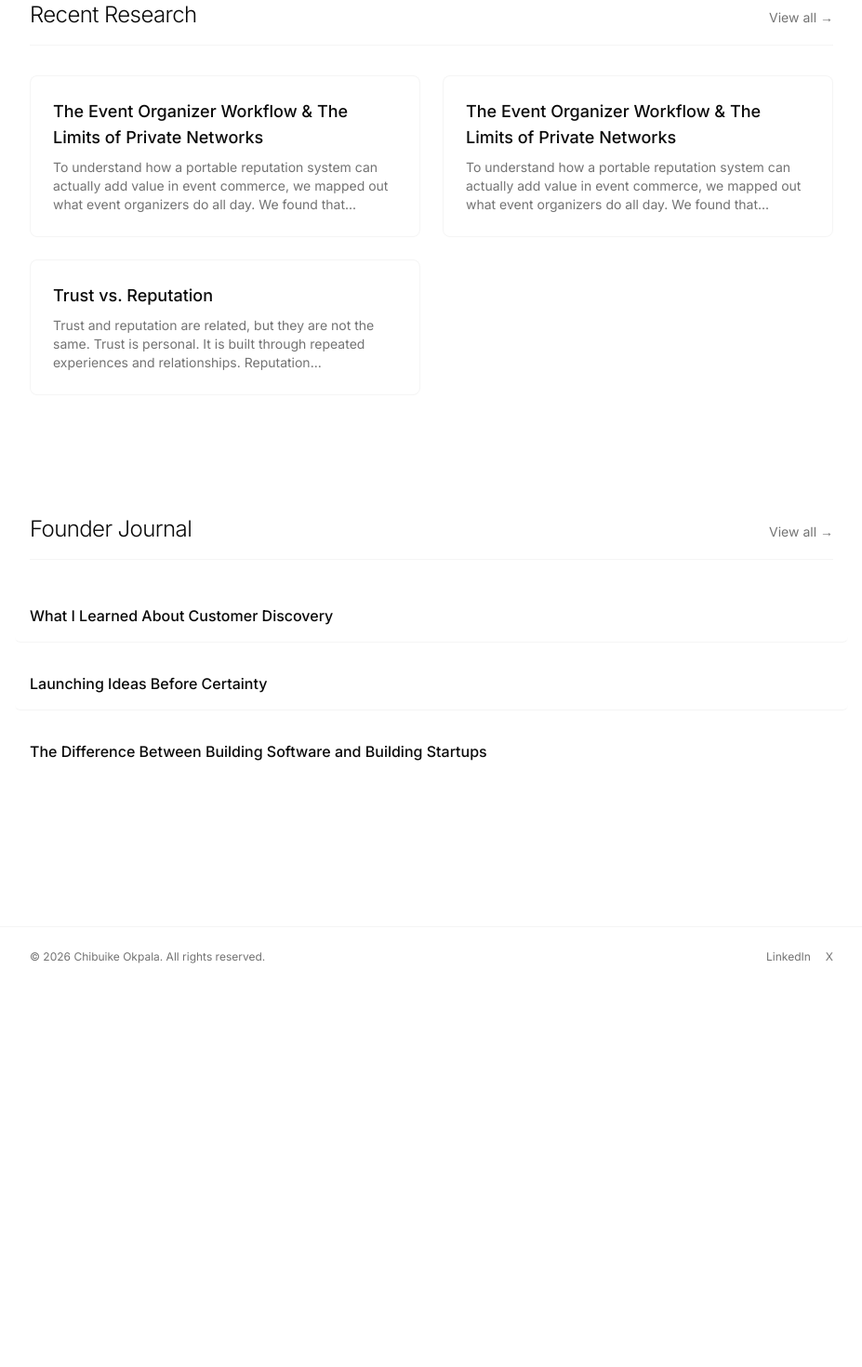
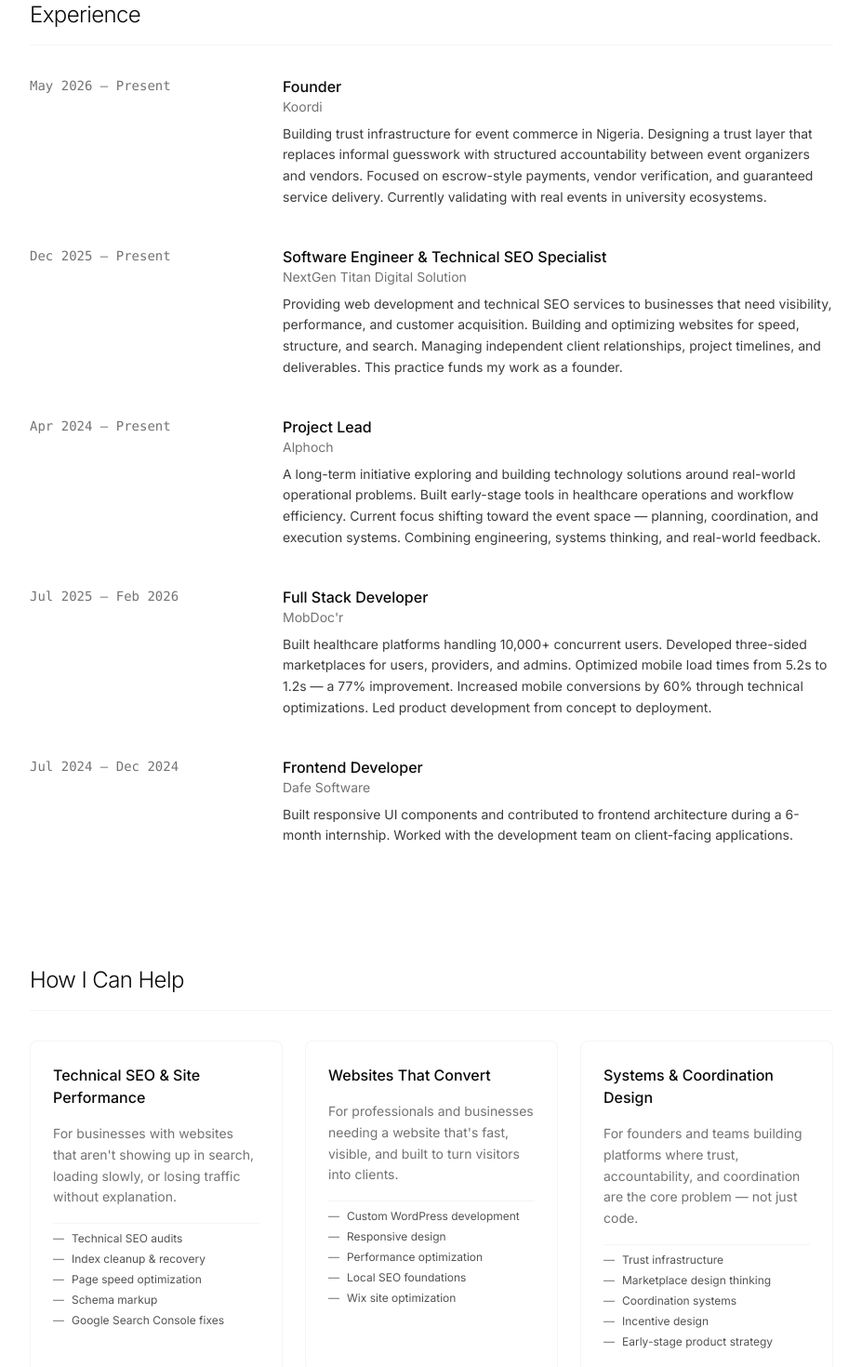
Before and after one commit to techchibuike/portfolio, a Next.js app: page / in a window 1280 px wide. Shown: the part 800-2270 px from the top of the page at 93% size, without its empty margins (176-1103 px from the left). Before the commit the page ends 1861 px from the top, so only its background shows below. Built offline with nearby package versions, Linux system fonts and the light colour scheme.

Commit message:
feat: implement home page with experience, services, and latest content sections

```diff
--- a/src/app/components/StructuredData.tsx
+++ b/src/app/components/StructuredData.tsx
@@ -3,7 +3,7 @@
     "@context": "https://schema.org",
     "@type": "Person",
     name: "Chibuike Okpala",
-    jobTitle: "Full Stack Developer",
+    jobTitle: "Founder & Analyst",
     url: "https://techchibuike.netlify.app",
     sameAs: [
       "https://github.com/techchibuike",
--- a/src/app/page.tsx
+++ b/src/app/page.tsx
@@ -1,5 +1,82 @@
 import Link from "next/link";
 import { getAllMarkdownDocuments } from "@/lib/markdown";
+
+const EXPERIENCE = [
+  {
+    year: "May 2026 — Present",
+    role: "Founder",
+    company: "Koordi",
+    description:
+      "Building trust infrastructure for event commerce in Nigeria. Designing a trust layer that replaces informal guesswork with structured accountability between event organizers and vendors. Focused on escrow-style payments, vendor verification, and guaranteed service delivery. Currently validating with real events in university ecosystems.",
+  },
+  {
+    year: "Dec 2025 — Present",
+    role: "Software Engineer & Technical SEO Specialist",
+    company: "NextGen Titan Digital Solution",
+    description:
+      "Providing web development and technical SEO services to businesses that need visibility, performance, and customer acquisition. Building and optimizing websites for speed, structure, and search. Managing independent client relationships, project timelines, and deliverables. This practice funds my work as a founder.",
+  },
+  {
+    year: "Apr 2024 — Present",
+    role: "Project Lead",
+    company: "Alphoch",
+    description:
+      "A long-term initiative exploring and building technology solutions around real-world operational problems. Built early-stage tools in healthcare operations and workflow efficiency. Current focus shifting toward the event space — planning, coordination, and execution systems. Combining engineering, systems thinking, and real-world feedback.",
+  },
+  {
+    year: "Jul 2025 — Feb 2026",
+    role: "Full Stack Developer",
+    company: "MobDoc'r",
+    description:
+      "Built healthcare platforms handling 10,000+ concurrent users. Developed three-sided marketplaces for users, providers, and admins. Optimized mobile load times from 5.2s to 1.2s — a 77% improvement. Increased mobile conversions by 60% through technical optimizations. Led product development from concept to deployment.",
+  },
+  {
+    year: "Jul 2024 — Dec 2024",
+    role: "Frontend Developer",
+    company: "Dafe Software",
+    description:
+      "Built responsive UI components and contributed to frontend architecture during a 6-month internship. Worked with the development team on client-facing applications.",
+  },
+];
+
+const SERVICES = [
+  {
+    title: "Technical SEO & Site Performance",
+    description:
+      "For businesses with websites that aren't showing up in search, loading slowly, or losing traffic without explanation.",
+    services: [
+      "Technical SEO audits",
+      "Index cleanup & recovery",
+      "Page speed optimization",
+      "Schema markup",
+      "Google Search Console fixes",
+    ],
+  },
+  {
+    title: "Websites That Convert",
+    description:
+      "For professionals and businesses needing a website that's fast, visible, and built to turn visitors into clients.",
+    services: [
+      "Custom WordPress development",
+      "Responsive design",
+      "Performance optimization",
+      "Local SEO foundations",
+      "Wix site optimization",
+    ],
+  },
+  {
+    title: "Systems & Coordination Design",
+    description:
+      "For founders and teams building platforms where trust, accountability, and coordination are the core problem — not just code.",
+    services: [
+      "Trust infrastructure",
+      "Marketplace design thinking",
+      "Coordination systems",
+      "Incentive design",
+      "Early-stage product strategy",
+    ],
+  },
+];
 
 export default function Home() {
   const latestJournal = getAllMarkdownDocuments("journal").slice(0, 3);
@@ -10,10 +87,16 @@
       {/* Hero Section */}
       <section className="space-y-8 animate-fade-in-up">
         <h1 className="text-4xl sm:text-5xl md:text-6xl font-light leading-tight tracking-tight max-w-3xl">
-          I build products that solves meaningful real-world problems.
+          I build products that solve meaningful real-world problems.
         </h1>
         <p className="text-lg text-muted-foreground leading-relaxed max-w-2xl">
-          I'm Damian Chibuike Okpala, a founder and software engineer passionate about understanding how people, businesses, and systems work. I believe the best products are built on evidence rather than assumptions, so I spend as much time learning about problems as I do building solutions. Through research, experimentation, and technology, I aim to create products that solve meaningful challenges and deliver lasting value.
+          I&apos;m Damian Chibuike Okpala, a founder and software engineer
+          passionate about understanding how people, businesses, and systems
+          work. I believe the best products are built on evidence rather than
+          assumptions, so I spend as much time learning about problems as I do
+          building solutions. Through research, experimentation, and technology,
+          I aim to create products that solve meaningful challenges and deliver
+          lasting value.
         </p>
         <div className="flex flex-wrap gap-4 pt-4">
           <Link
@@ -31,18 +114,99 @@
         </div>
       </section>
 
+      {/* Experience Section */}
+      <section
+        className="space-y-8 animate-fade-in-up"
+        style={{ animationDelay: "0.05s" }}
+      >
+        <div className="border-b border-border/40 pb-4">
+          <h2 className="text-2xl font-light tracking-tight">Experience</h2>
+        </div>
+        <div className="space-y-10">
+          {EXPERIENCE.map((exp) => (
+            <div
+              key={`${exp.company}-${exp.role}`}
+              className="grid sm:grid-cols-[240px_1fr] gap-2 sm:gap-8"
+            >
+              <div className="text-sm text-muted-foreground font-mono leading-relaxed whitespace-nowrap">
+                {exp.year}
+              </div>
+              <div className="space-y-2">
+                <div>
+                  <h3 className="text-base font-medium">{exp.role}</h3>
+                  <p className="text-sm text-muted-foreground">{exp.company}</p>
+                </div>
+                <p className="text-sm text-foreground/80 leading-relaxed">
+                  {exp.description}
+                </p>
+              </div>
+            </div>
+          ))}
+        </div>
+      </section>
+
+      {/* Services / Work Doors Section */}
+      <section
+        className="space-y-8 animate-fade-in-up"
+        style={{ animationDelay: "0.1s" }}
+      >
+        <div className="border-b border-border/40 pb-4">
+          <h2 className="text-2xl font-light tracking-tight">
+            How I Can Help
+          </h2>
+        </div>
+        <div className="grid gap-6 sm:grid-cols-3">
+          {SERVICES.map((service) => (
+            <div
+              key={service.title}
+              className="p-6 rounded-lg border border-border/40 bg-card space-y-4"
+            >
+              <h3 className="text-base font-medium">{service.title}</h3>
+              <p className="text-sm text-muted-foreground leading-relaxed">
+                {service.description}
+              </p>
+              <ul className="space-y-1.5 pt-2 border-t border-border/40">
+                {service.services.map((item) => (
+                  <li
+                    key={item}
+                    className="text-xs text-foreground/70 flex items-baseline gap-2"
+                  >
+                    <span className="text-muted-foreground">—</span>
+                    {item}
+                  </li>
+                ))}
+              </ul>
+            </div>
+          ))}
+        </div>
+      </section>
+
       {/* Featured Research */}
-      <section className="space-y-8 animate-fade-in-up" style={{ animationDelay: "0.1s" }}>
+      <section
+        className="space-y-8 animate-fade-in-up"
+        style={{ animationDelay: "0.15s" }}
+      >
         <div className="flex items-baseline justify-between border-b border-border/40 pb-4">
-          <h2 className="text-2xl font-light tracking-tight">Recent Research</h2>
-          <Link href="/research" className="text-sm text-muted-foreground hover:text-foreground transition-colors">
+          <h2 className="text-2xl font-light tracking-tight">
+            Recent Research
+          </h2>
+          <Link
+            href="/research"
+            className="text-sm text-muted-foreground hover:text-foreground transition-colors"
+          >
             View all →
           </Link>
         </div>
         <div className="grid gap-6 sm:grid-cols-2">
           {latestResearch.map((doc) => (
-            <Link key={doc.slug} href={`/research/${doc.slug}`} className="group block p-6 rounded-lg border border-border/40 bg-card hover:border-border transition-colors">
-              <h3 className="text-lg font-medium mb-2 group-hover:text-primary transition-colors">{doc.title}</h3>
+            <Link
+              key={doc.slug}
+              href={`/research/${doc.slug}`}
+              className="group block p-6 rounded-lg border border-border/40 bg-card hover:border-border transition-colors"
+            >
+              <h3 className="text-lg font-medium mb-2 group-hover:text-primary transition-colors">
+                {doc.title}
+              </h3>
               <p className="text-sm text-muted-foreground line-clamp-3">
                 {doc.excerpt}
               </p>
@@ -52,17 +216,31 @@
       </section>
 
       {/* Founder Journal */}
-      <section className="space-y-8 animate-fade-in-up" style={{ animationDelay: "0.2s" }}>
+      <section
+        className="space-y-8 animate-fade-in-up"
+        style={{ animationDelay: "0.2s" }}
+      >
         <div className="flex items-baseline justify-between border-b border-border/40 pb-4">
-          <h2 className="text-2xl font-light tracking-tight">Founder Journal</h2>
-          <Link href="/journal" className="text-sm text-muted-foreground hover:text-foreground transition-colors">
+          <h2 className="text-2xl font-light tracking-tight">
+            Founder Journal
+          </h2>
+          <Link
+            href="/journal"
+            className="text-sm text-muted-foreground hover:text-foreground transition-colors"
+          >
             View all →
           </Link>
         </div>
         <div className="grid gap-4">
           {latestJournal.map((doc) => (
-            <Link key={doc.slug} href={`/journal/${doc.slug}`} className="group flex flex-col sm:flex-row sm:items-baseline gap-2 sm:gap-6 py-4 border-b border-border/40 last:border-0 hover:bg-muted/50 -mx-4 px-4 rounded-md transition-colors">
-              <h3 className="text-base font-medium group-hover:text-primary transition-colors">{doc.title}</h3>
+            <Link
+              key={doc.slug}
+              href={`/journal/${doc.slug}`}
+              className="group flex flex-col sm:flex-row sm:items-baseline gap-2 sm:gap-6 py-4 border-b border-border/40 last:border-0 hover:bg-muted/50 -mx-4 px-4 rounded-md transition-colors"
+            >
+              <h3 className="text-base font-medium group-hover:text-primary transition-colors">
+                {doc.title}
+              </h3>
             </Link>
           ))}
         </div>
```
